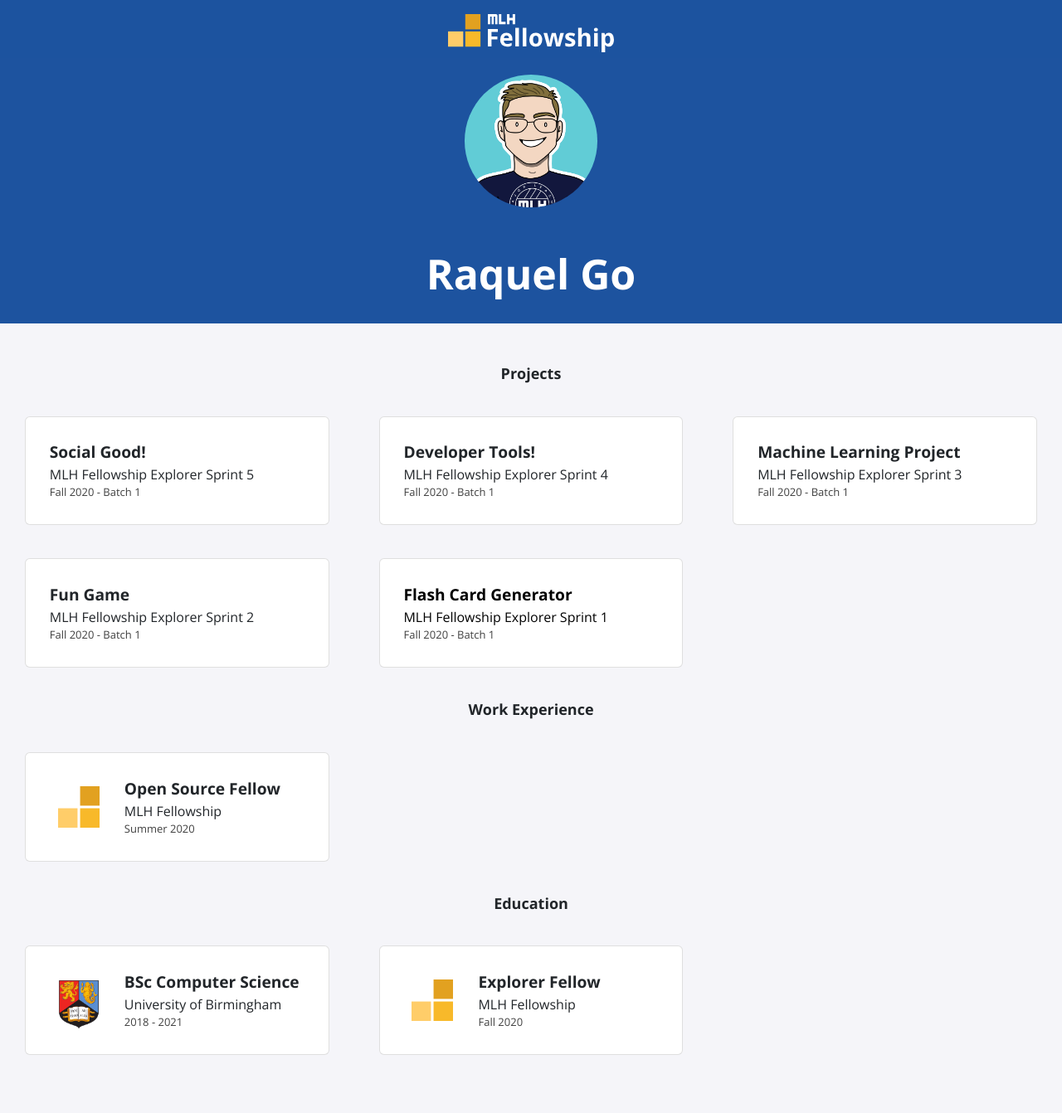
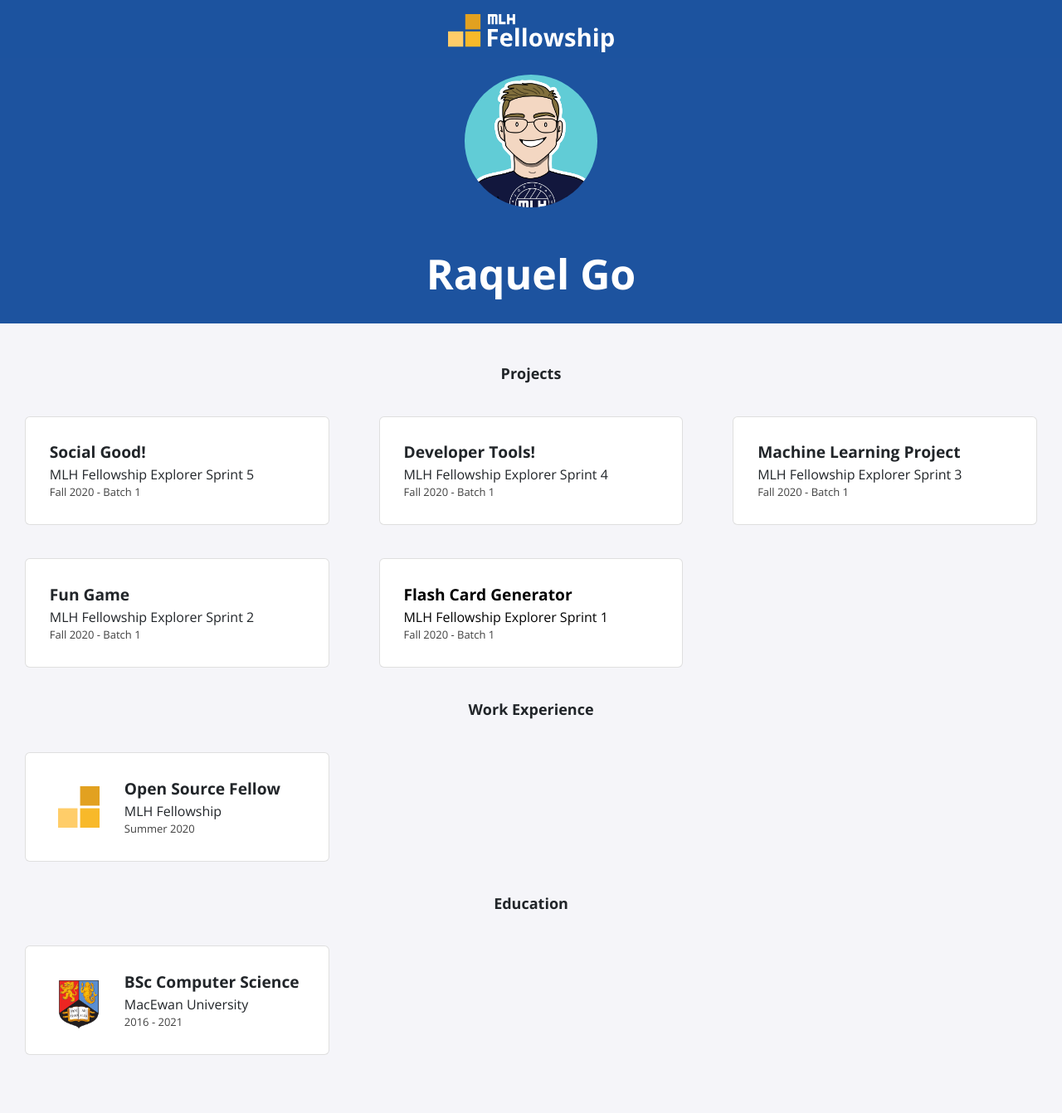
Before and after one commit to rgo44/rgo44.github.io, a Jekyll site: the page built from index.html, in a window 1280 px wide. Shown: the whole page at 83% size. Built offline with Jekyll 4.4.1, drawn with Linux system fonts in a browser that asks for light colours; nearby versions of some CDN libraries.

Commit message:
change university

```diff
--- a/_data/education.yml
+++ b/_data/education.yml
@@ -1,9 +1,4 @@
 - course: BSc Computer Science
-  institute: University of Birmingham
-  dates: 2018 - 2021
+  institute: MacEwan University
+  dates: 2016 - 2021
   logo: uob.png
-
-- course: Explorer Fellow
-  institute: MLH Fellowship
-  dates: Fall 2020
-  logo: fellowship.svg
```
